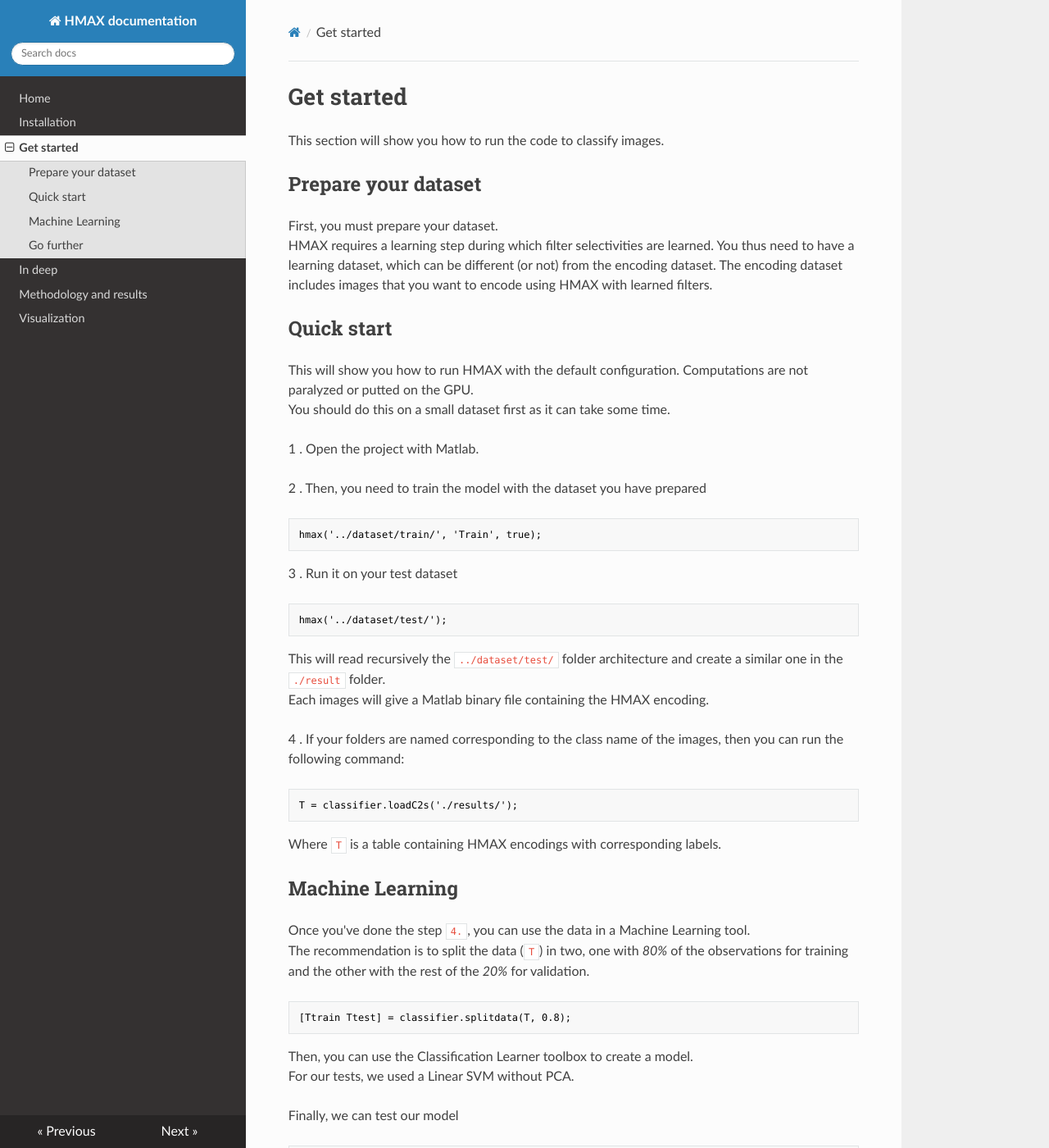
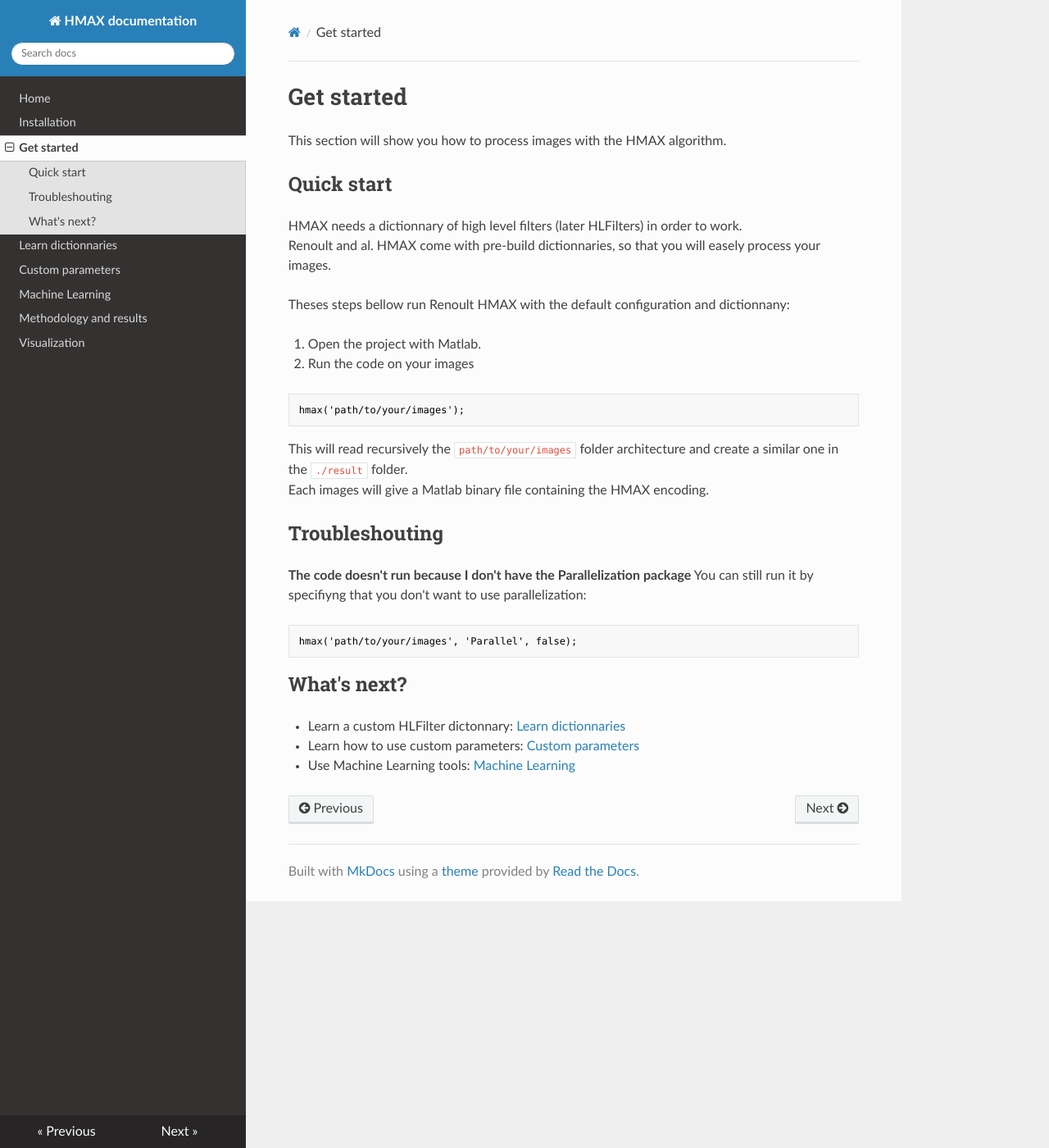
Before and after one commit to EEVCOM-Montpellier/hmax-documentation, an MkDocs documentation site: the page built from docs/get-started.md, in a window 1280 px wide and 1400 px high. Shown: the whole window at 82% size. Built offline with MkDocs 1.6.1, drawn with Linux system fonts in a browser that asks for light colours; nearby versions of some CDN libraries; old or Windows-style settings are respelled for this version of MkDocs; some of the changed text lies outside the part shown.

Commit message:
Quick start

````diff
--- a/docs/get-started.md
+++ b/docs/get-started.md
@@ -1,56 +1,34 @@
 # Get started
 
-This section will show you how to run the code to classify images.
-
-## Prepare your dataset
-
-First, you must prepare your dataset.
-HMAX requires a learning step during which filter selectivities are learned. You thus need to have a learning dataset, which can be different (or not) from the encoding dataset. The encoding dataset includes images that you want to encode using HMAX with learned filters.
+This section will show you how to process images with the HMAX algorithm.
 
 ## Quick start
 
-This will show you how to run HMAX with the default configuration. Computations are not paralyzed or putted on the GPU.
-You should do this on a small dataset first as it can take some time.
+HMAX needs a dictionnary of high level filters (later HLFilters) in order to work.
+Renoult and al. HMAX come with pre-build dictionnaries, so that you will easely process your images.
 
-1 . Open the project with Matlab.
+Theses steps bellow run Renoult HMAX with the default configuration and dictionnany:
 
-2 . Then, you need to train the model with the dataset you have prepared
+1. Open the project with Matlab.
+
+2. Run the code on your images
 ```matlab
-hmax('../dataset/train/', 'Train', true);
+hmax('path/to/your/images');
 ```
 
-3 . Run it on your test dataset
+This will read recursively the `path/to/your/images` folder architecture and create a similar one in the `./result` folder.
+Each images will give a Matlab binary file containing the HMAX encoding.
+
+## Troubleshouting
+
+**The code doesn't run because I don't have the Parallelization package**
+You can still run it by specifiyng that you don't want to use parallelization:
 ```matlab
-hmax('../dataset/test/');
+hmax('path/to/your/images', 'Parallel', false);
 ```
 
-This will read recursively the `../dataset/test/` folder architecture and create a similar one in the `./result` folder.
-Each images will give a Matlab binary file containing the HMAX encoding.
+## What's next?
 
-4 . If your folders are named corresponding to the class name of the images, then you can run the following command:
-```matlab
-T = classifier.loadC2s('./results/');
-```
-
-Where `T` is a table containing HMAX encodings with corresponding labels.
-
-## Machine Learning
-
-Once you've done the step `4.`, you can use the data in a Machine Learning tool.
-The recommendation is to split the data (`T`) in two, one with *80%* of the observations for training and the other with the rest of the *20%* for validation.
-
-```matlab
-[Ttrain Ttest] = classifier.splitdata(T, 0.8);
-```
-
-Then, you can use the Classification Learner toolbox to create a model.
-For our tests, we used a Linear SVM without PCA.
-
-Finally, we can test our model
-```matlab
-averagePrecision = classifier.runtest(trainedModel, Ttest)
-```
-
-## Go further
-
-Now that you know how to run HMAX, we will see how to run the code with GPU, parallel computing, with your own parameters, etc ...
+* Learn a custom HLFilter dictonnary: [Learn dictionnaries](/learn-dictionnaries.md)
+* Learn how to use custom parameters: [Custom parameters](/custom-parameters.md)
+* Use Machine Learning tools: [Machine Learning](/machine-learning.md)
--- a/mkdocs.yml
+++ b/mkdocs.yml
@@ -3,7 +3,9 @@
   - Home: index.md
   - Installation: installation.md
   - 'Get started': get-started.md
-  - 'In deep': indeep.md
+  - 'Learn dictionnaries': learn-dictionnaries.md
+  - 'Custom parameters': custom-parameters.md
+  - 'Machine Learning': machine-learning.md
   - 'Methodology and results': methodology-and-results.md
   - Visualization: visualization.md
 theme:
````
Also changed, not shown: docs/custom-parameters.md (added, +78 -0 lines), docs/indeep.md (deleted, +0 -68 lines), docs/learn-dictionnaries.md (added, +12 -0 lines), docs/machine-learning.md (added, +43 -0 lines), .travis.yml (line endings or trailing spaces), README.md (line endings or trailing spaces), docs/index.md (line endings or trailing spaces), docs/installation.md (line endings or trailing spaces), docs/methodology-and-results.md (line endings or trailing spaces), docs/visualization.md (line endings or trailing spaces), 1 other file.
